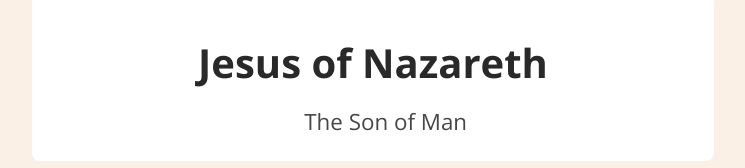
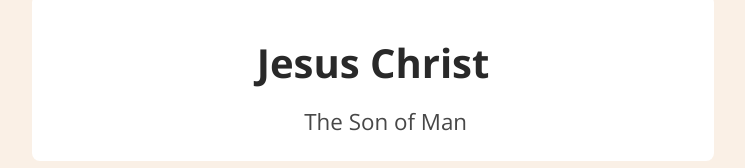
Before and after one commit to christian-m-castillo/christian-m-castillo.github.io-jesus, a plain HTML site: page index.html in a window 1280 px wide. Shown: the top 168 px of the page, without its empty margins (267-1012 px from the left). Drawn offline with nearby package versions, Linux system fonts and the light colour scheme.

Commit message:
Update index.html

```diff
--- a/index.html
+++ b/index.html
@@ -16,7 +16,7 @@
   <body>
     <main id="main">
     <header class="width">
-      <h1 id="title">Jesus of Nazareth</h1>
+      <h1 id="title">Jesus Christ</h1>
       <p id="sub-title">The Son of Man</p>
     </header>
       <figure id="img-div" class="width">
```
